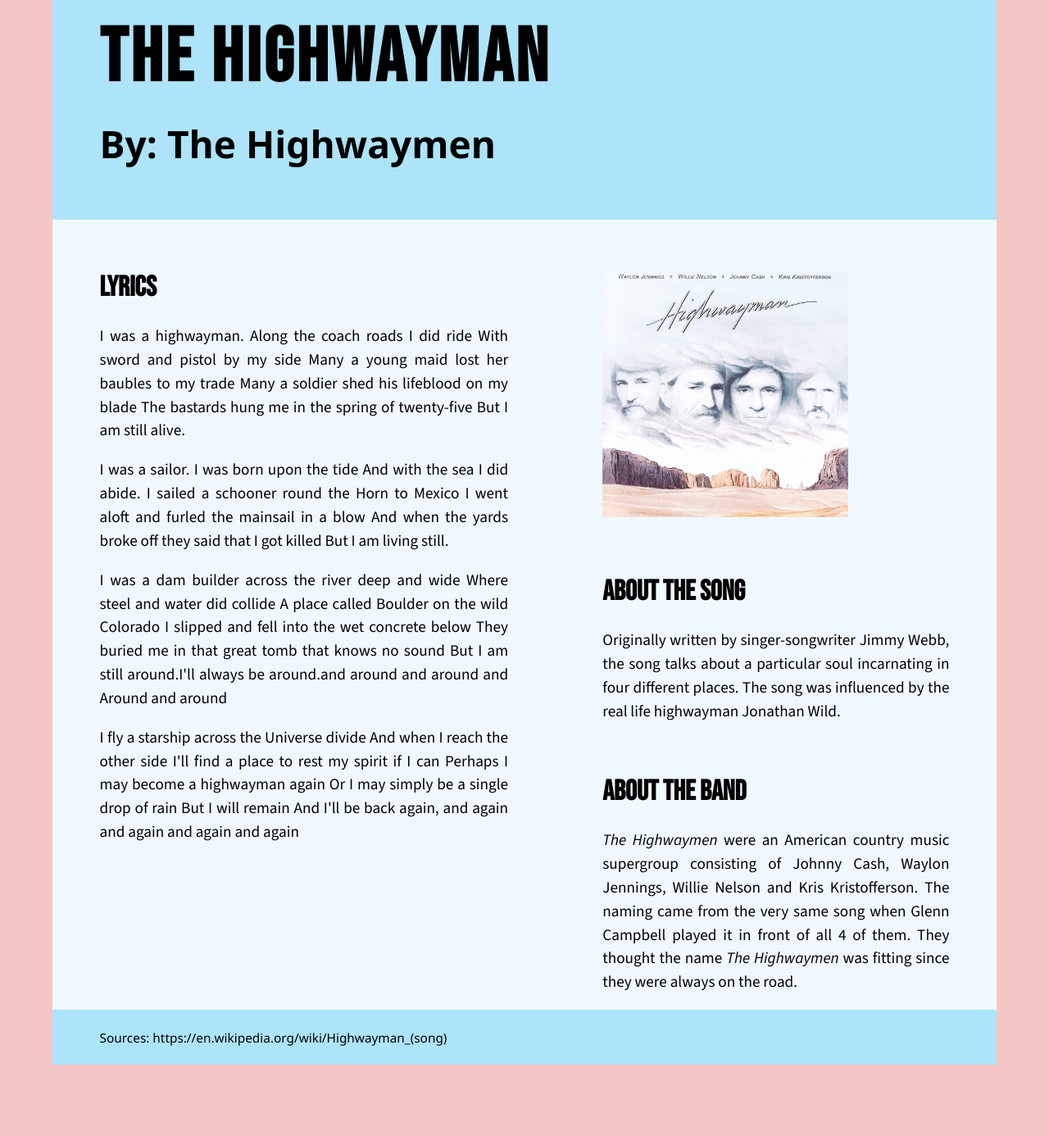
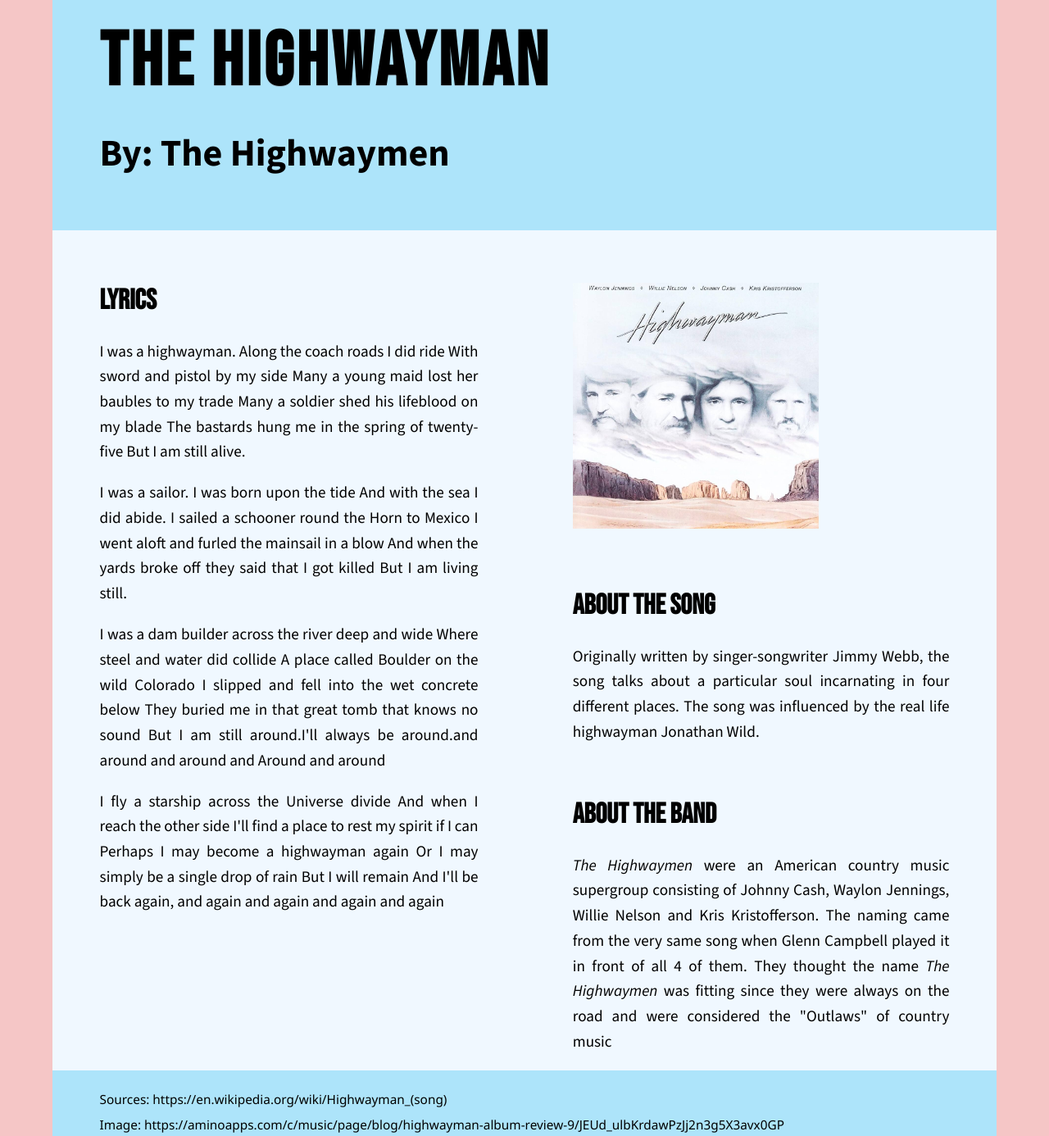
Before and after one commit to MapleTaco/GeorgianComp1054, a plain HTML site: page COMP1054/assignment-1/index.html in a window 1280 px wide. Shown: the part 55-1441 px from the top of the page at 82% size. Before the commit the page ends 1354 px from the top, so only its background shows below. Drawn offline with nearby package versions, Linux system fonts and the light colour scheme.

Commit message:
Hopefully final commit

```diff
--- a/COMP1054/assignment-1/css/main.css
+++ b/COMP1054/assignment-1/css/main.css
@@ -11,7 +11,7 @@
     html {
 
         font-size: 1.2em;
-        line-height: 1.5;
+        line-height: 1.6;
         font-family:'Segoe UI', Tahoma, Geneva, Verdana, sans-serif;
         background-color: rgb(245, 198, 198);
     }
@@ -35,6 +35,7 @@
     }
     h3 {
         font-size: 2.4rem;
+        font-family: "Source Sans 3";
     }
     h4 {
         font-size: 2.1rem;
@@ -64,11 +65,7 @@
         padding: 3rem;
     }
 
-    header h1 {
-        margin: 0;
-    }
-
-    header h3 {
+    header h1, h3 {
         margin: 0;
     }
 
--- a/COMP1054/assignment-1/index.html
+++ b/COMP1054/assignment-1/index.html
@@ -54,7 +54,7 @@
             </section>
             <aside>
                 <section>
-                    <img src="images/Album Cover.jpg" alt="Highwayman Album Cover"width=" 300" height="300">
+                    <img src="images/Album-Cover.jpg" alt="Highwayman Album Cover" width="300" height="300">
                     <h5>About the song</h5>
                     <p>
                         Originally written by singer-songwriter Jimmy Webb, the song talks about
@@ -69,14 +69,16 @@
                         Johnny Cash, Waylon Jennings, Willie Nelson and Kris Kristofferson.
                         The naming came from the very same song when Glenn Campbell played it
                         in front of all 4 of them. They thought the name <em>The Highwaymen</em>
-                        was fitting since they were always on the road.
+                        was fitting since they were always on the road and were considered the
+                        "Outlaws" of country music
                     </p>
                 </section>
             </aside>
         </main>
         <footer>
             <small>
-                Sources: https://en.wikipedia.org/wiki/Highwayman_(song)
+                Sources: https://en.wikipedia.org/wiki/Highwayman_(song)<br>
+                Image: https://aminoapps.com/c/music/page/blog/highwayman-album-review-9/JEUd_ulbKrdawPzJj2n3g5X3avx0GP
             </small>
         </footer>
     </body>
```
Also changed, not shown: COMP1054/assignment-1/images/Album-Cover.jpg (renamed from COMP1054/assignment-1/images/Album Cover.jpg).
